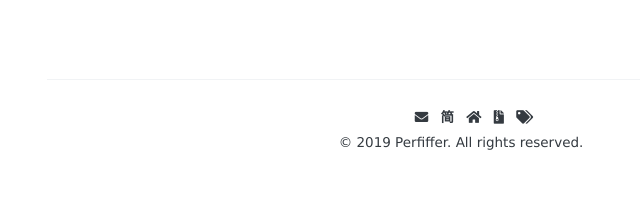
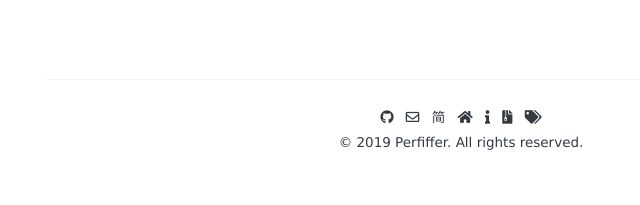
Before and after one commit to perfiffer/perfiffer.github.io, a Jekyll site: the page built from index.html, in a window 1280 px wide. Shown: the part 780-985 px from the top of the page, without its empty margins (179-819 px from the left). Built offline with Jekyll 4.4.1, drawn with Linux system fonts in a browser that asks for light colours; some web fonts are replaced; the list of posts is cut into pages by our own code.

Commit message:
update style

```diff
--- a/_config.yml
+++ b/_config.yml
@@ -58,15 +58,16 @@ kramdown:
 nav:
  - name:           "H"
    url:            "/"
-   class:          "fa-home"
-# - name:           "About"
-#   url:            "/about"
+   class:          "fa fa-home"
+ - name:           "About"
+   url:            "/about"
+   class:          "fa fa-info"
  - name:           "A"
    url:            "/archive"
-   class:          "fa-file-archive"
+   class:          "fa fa-file-archive"
  - name:           "T"
    url:            "/tags"
-   class:          "fa-tags"
+   class:          "fa fa-tags"
 # - name:           "Github"
 #   url:            "https://github.com/perfiffer"
 
--- a/_includes/footer.html
+++ b/_includes/footer.html
@@ -19,7 +19,7 @@
     {% endif %}
 
     {% if site.author.github %}
-    <a href="https://github.com/{{ site.author.github }}"><i class="fa fa-github" aria-hidden="true"></i></a>
+    <a href="https://github.com/{{ site.author.github }}"><i class="fab fa-github" aria-hidden="true"></i></a>
     {% endif %}
 
 	{% if site.author.stackoverflow %}
@@ -59,18 +59,18 @@
     {% endif %}
 
     {% if site.author.email %}
-    <a href="mailto:{{ site.author.email }}"><i class="fa fa-envelope" aria-hidden="true"></i></a>
+    <a href="mailto:{{ site.author.email }}"><i class="far fa-envelope" aria-hidden="true"></i></a>
     {% endif %}
 
     {% if site.author.jianshu %}
-    <a href="https://www.jianshu.com/u/{{ site.author.jianshu }}"><i class="fa">简</i></a>
+    <a href="https://www.jianshu.com/u/{{ site.author.jianshu }}"><i class="far">简</i></a>
     {% endif %}
 
     {% for nav in site.nav %}
     {% if nav.url contains 'http://' or nav.url contains 'https://' %}
-    <a href="{{ nav.url }}"><i class="fa {{ nav.class }}"></i></a>
+    <a href="{{ nav.url }}"><i class="{{ nav.class }}"></i></a>
     {% else %}
-    <a href="{{ nav.url | prepend: site.baseurl }}"><i class="fa {{ nav.class }}"></i></a>
+    <a href="{{ nav.url | prepend: site.baseurl }}"><i class="{{ nav.class }}"></i></a>
     {% endif %}
     {% endfor %}
 
```
